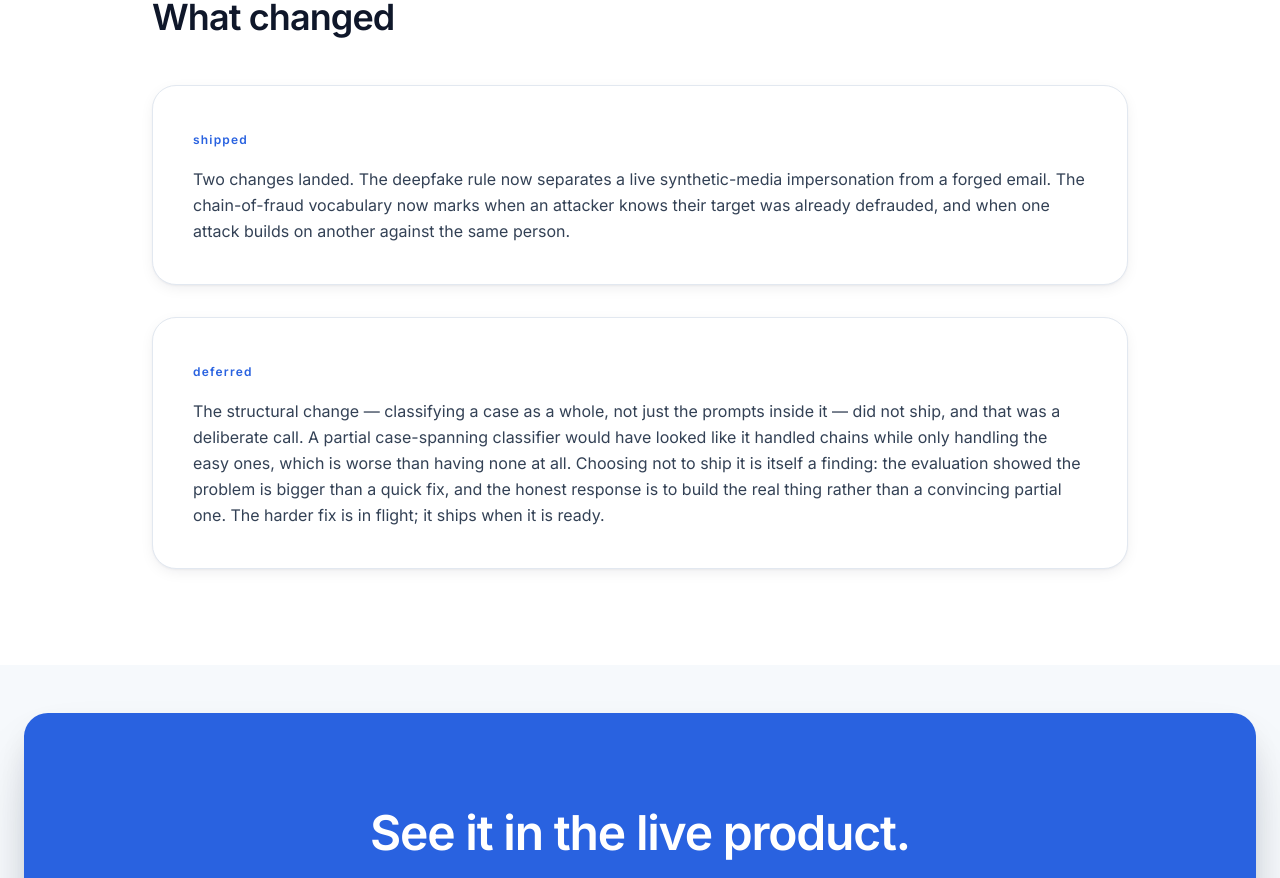
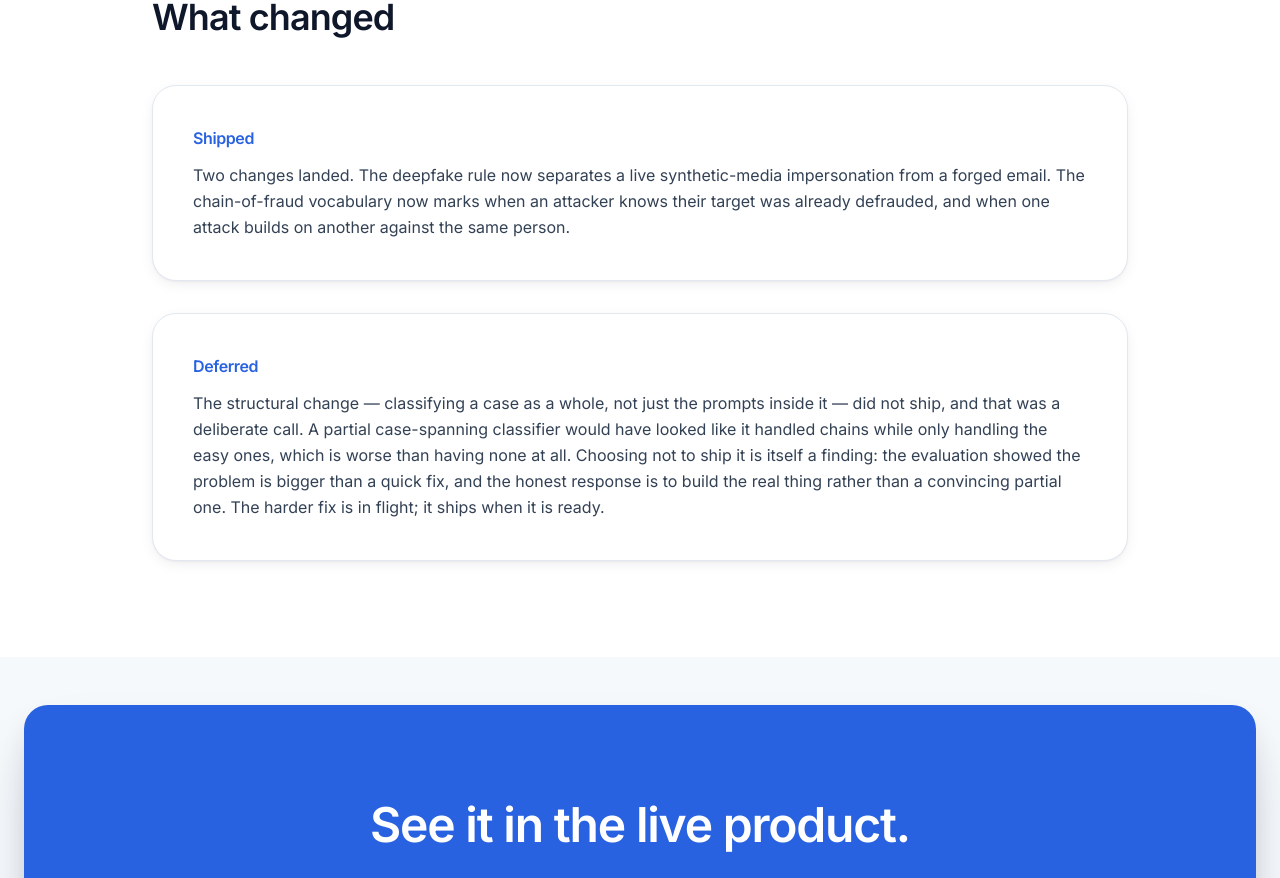
Before and after one commit to sayasys/safeeval, a Next.js app: page /case-study in a window 1280 px wide. Shown: the part 4600-5478 px from the top of the page. Built offline with nearby package versions, Linux system fonts and the light colour scheme.

Commit message:
style(case-study): convert pill labels to section headers in What changed

```diff
--- a/src/components/case-study/WhatChanged.js
+++ b/src/components/case-study/WhatChanged.js
@@ -53,14 +53,14 @@ export default function WhatChanged() {
           </h2>
 
           <div className="mt-12 space-y-8">
-            <Outcome label="shipped">
+            <Outcome label="Shipped">
               Two changes landed. The deepfake rule now separates a live
               synthetic-media impersonation from a forged email. The
               chain-of-fraud vocabulary now marks when an attacker knows their
               target was already defrauded, and when one attack builds on another
               against the same person.
             </Outcome>
-            <Outcome label="deferred">
+            <Outcome label="Deferred">
               The structural change &mdash; classifying a case as a whole, not
               just the prompts inside it &mdash; did not ship, and that was a
               deliberate call. A partial case-spanning classifier would have
@@ -92,10 +92,10 @@ function Change({ title, body }) {
 function Outcome({ label, children }) {
   return (
     <div className="rounded-3xl bg-white p-8 md:p-10 shadow-card border border-slate-200 transition-shadow hover:shadow-lift">
-      <span className="text-xs font-semibold tracking-widest text-brand-blue">
+      <h3 className="text-base font-semibold text-brand-blue tracking-tight">
         {label}
-      </span>
-      <p className="mt-4 text-base text-slate-700 leading-relaxed">{children}</p>
+      </h3>
+      <p className="mt-3 text-base text-slate-700 leading-relaxed">{children}</p>
     </div>
   );
 }
```
